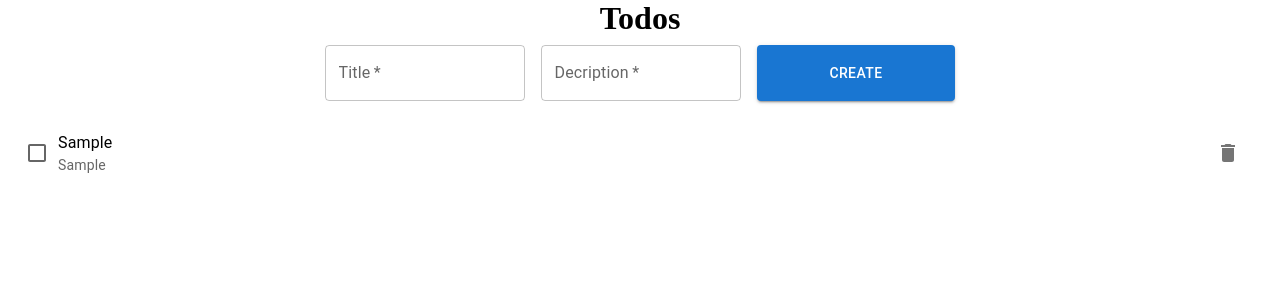
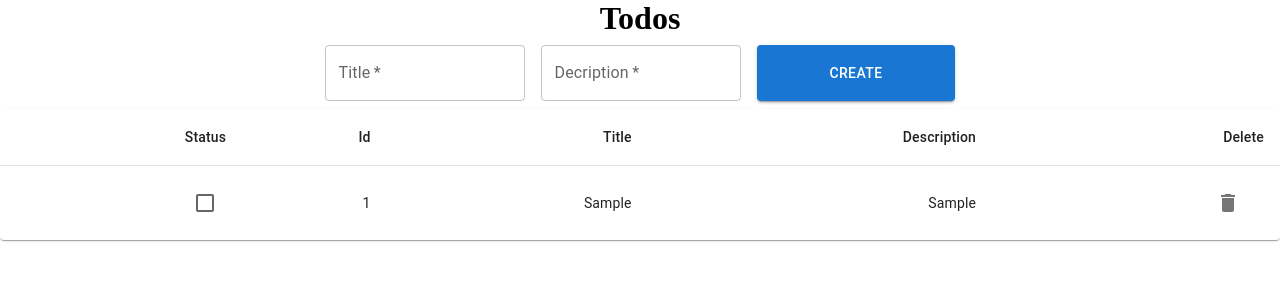
Before and after one commit to MashkaSladkykh/Todos, a React (Create React App) app: page / in a window 1280 px wide. Both pictures are taken after typing "Sample", "Sample" into the empty fields and a click on the button "CREATE". Shown: the top 300 px of the page. Built offline with nearby package versions, Linux system fonts and the light colour scheme.

Commit message:
now todos is shown in table

```diff
--- a/package.json
+++ b/package.json
@@ -5,6 +5,8 @@
   "dependencies": {
     "@mui/icons-material": "^5.11.11",
     "@mui/material": "^5.11.11",
+    "@mui/utils": "^5.11.11",
+    "@mui/x-data-grid": "^5.17.25",
     "@testing-library/jest-dom": "^5.16.5",
     "@testing-library/react": "^13.4.0",
     "@testing-library/user-event": "^13.5.0",
--- a/src/components/Todos/List/Item/component.jsx
+++ /dev/null
@@ -1,21 +0,0 @@
-import ListItem from '@mui/material/ListItem';
-import ListItemIcon from '@mui/material/ListItemIcon';
-import ListItemText from '@mui/material/ListItemText';
-import Checkbox from '@mui/material/Checkbox';
-import IconButton from '@mui/material/IconButton';
-import DeleteIcon from '@mui/icons-material/Delete';
-
-export const Item = ({ id, titleValue, descriptionValue, onRemoveTodo, onCheckTodo, checked }) => (
-    <ListItem>
-        <Checkbox checked={checked}  onClick={() => onCheckTodo(id)} />
-            <ListItemText
-                primary={titleValue}
-                secondary={descriptionValue}
-            />
-            <ListItemIcon>
-                <IconButton aria-label="delete" onClick={() => onRemoveTodo(id)}>
-                    <DeleteIcon />
-                </IconButton>
-            </ListItemIcon>
-    </ListItem>
-)
--- a/src/components/Todos/List/component.jsx
+++ b/src/components/Todos/List/component.jsx
@@ -1,20 +1,59 @@
-import List from '@mui/material/List';
+import Checkbox from '@mui/material/Checkbox';
+import ListItemIcon from '@mui/material/ListItemIcon';
+import IconButton from '@mui/material/IconButton';
+import DeleteIcon from '@mui/icons-material/Delete';
+import Table from '@mui/material/Table';
+import TableBody from '@mui/material/TableBody';
+import TableCell from '@mui/material/TableCell';
+import TableContainer from '@mui/material/TableContainer';
+import TableHead from '@mui/material/TableHead';
+import TableRow from '@mui/material/TableRow';
+import Paper from '@mui/material/Paper';
 
-import { Item } from "./Item/component";
 
-export const TodosList = ({todos, onRemoveTodo, onCheckTodo}) => (
-    <List>
-        {todos.map(({id, titleValue, descriptionValue, checked}) =>(
-            <Item
-            key={id}
-            id={id}
-            titleValue={titleValue}
-            descriptionValue={descriptionValue}
-            onRemoveTodo={onRemoveTodo}
-            onCheckTodo={onCheckTodo}
-            checked={checked}
-          />
+export const TodosList = ({todos, onRemoveTodo, onCheckTodo}) => {
+    const createData = (checked, id, title, description, remove) => {
+        return {
+             checked:<Checkbox checked={checked}  onClick={() => onCheckTodo(id)} /> ,
+             id,
+             title,
+             description,
+             remove:  <ListItemIcon>
+                    <IconButton aria-label="delete" onClick={() => onRemoveTodo(id)}>
+                        <DeleteIcon />
+                    </IconButton>
+                </ListItemIcon>}
+    }
 
-        ) )}
-    </List>
-)
+    const rows = todos.map(({id, titleValue, descriptionValue, checked}) => createData(checked, id, titleValue, descriptionValue));
+
+  return (
+    <TableContainer component={Paper}>
+      <Table sx={{ minWidth: 650 }} aria-label="simple table">
+        <TableHead>
+          <TableRow>
+            <TableCell align="right">Status</TableCell>
+            <TableCell align="right">Id</TableCell>
+            <TableCell align="right">Title</TableCell>
+            <TableCell align="right">Description</TableCell>
+            <TableCell align="right">Delete</TableCell>
+          </TableRow>
+        </TableHead>
+        <TableBody>
+          {rows.map((row) => (
+            <TableRow
+              key={row.id}
+              sx={{ '&:last-child td, &:last-child th': { border: 0 } }}
+            >
+              <TableCell align="right">{row.checked}</TableCell>
+              <TableCell align="right">{rows.indexOf(row) + 1}</TableCell>
+              <TableCell align="right">{row.title}</TableCell>
+              <TableCell align="right">{row.description}</TableCell>
+              <TableCell align="right">{row.remove}</TableCell>
+            </TableRow>
+          ))}
+        </TableBody>
+      </Table>
+    </TableContainer>
+  );
+}
```
Also changed, not shown: 1 other file (tests, documents, lock files or other folders).
